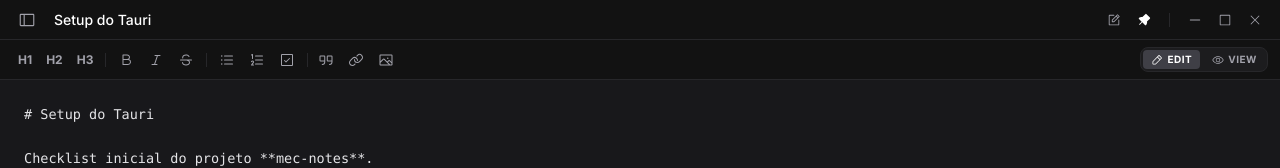
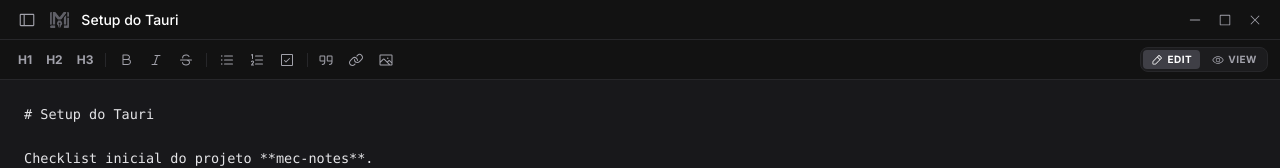
Before and after one commit to devcarloshenrique/mec-notes, a React (Vite) app: page / in a window 1280 px wide. Both pictures are taken after a click on the button 260 px from the left and 19 px from the top of the page. Shown: the top 168 px of the page. Built offline with nearby package versions, Linux system fonts and the light colour scheme.

Commit message:
feat(titlebar): remove pin action buttons from titlebar and display app logo when collapsed

```diff
--- a/src/App.tsx
+++ b/src/App.tsx
@@ -455,8 +455,6 @@ Checklist inicial do projeto **mec-notes**.
           onCloseToTray={handleCloseToTray}
           onToggleSidebar={() => setIsSidebarOpen((prev) => !prev)}
           isSidebarOpen={isSidebarOpen}
-          onTogglePin={handleTogglePin}
-          onOpenSticky={handleOpenSticky}
         />
 
         {loading ? (
--- a/src/components/WindowTitlebar.tsx
+++ b/src/components/WindowTitlebar.tsx
@@ -1,5 +1,5 @@
 import React from "react";
-import { Minus, Square, X, SidebarSimple, PushPin, NotePencil } from "@phosphor-icons/react";
+import { Minus, Square, X, SidebarSimple } from "@phosphor-icons/react";
 import { Note } from "../services/db";
 
 type Props = {
@@ -11,8 +11,6 @@ type Props = {
   onCloseToTray: () => void;
   onToggleSidebar?: () => void;
   isSidebarOpen?: boolean;
-  onTogglePin?: (note: Note) => void;
-  onOpenSticky?: (note: Note) => void;
 };
 
 export const WindowTitlebar: React.FC<Props> = ({
@@ -24,24 +22,32 @@ export const WindowTitlebar: React.FC<Props> = ({
   onCloseToTray,
   onToggleSidebar,
   isSidebarOpen = true,
-  onTogglePin,
-  onOpenSticky,
 }) => {
   return (
     <header
       data-tauri-drag-region
       className="h-10 border-b border-app-border flex items-center justify-between px-3 shrink-0 select-none bg-app-dark cursor-move"
     >
-      {/* Lado Esquerdo: Botão Sidebar (se fechada) + Título da Nota Ativa */}
+      {/* Lado Esquerdo: Botão Sidebar (se fechada) + Logo (se fechada) + Título da Nota Ativa */}
       <div className="flex items-center gap-2 min-w-0 flex-1">
-        {!isSidebarOpen && onToggleSidebar && (
+        {!isSidebarOpen && (
+          <div className="flex items-center gap-1.5 shrink-0">
+            {onToggleSidebar && (
               <button
                 onClick={onToggleSidebar}
                 title="Mostrar barra lateral (Ctrl+B)"
-            className="hover:text-app-text text-app-icon transition-colors flex items-center p-1.5 rounded hover:bg-white/5"
+                className="hover:text-app-text text-app-icon transition-colors flex items-center p-1.5 rounded hover:bg-white/5 cursor-pointer"
               >
                 <SidebarSimple className="text-lg" />
               </button>
+            )}
+            <img
+              src="/logo_native.png"
+              alt="MEC Notes Logo"
+              className="h-4 w-auto select-none opacity-90 pointer-events-none ml-0.5"
+              draggable={false}
+            />
+          </div>
         )}
 
         {activeNote ? (
@@ -58,63 +64,30 @@ export const WindowTitlebar: React.FC<Props> = ({
         )}
       </div>
 
-      {/* Lado Direito: Ações da Nota e Controles da Janela */}
-      <div className="flex items-center gap-3 text-app-icon text-sm cursor-default">
-        {activeNote && (
-          <div className="flex items-center gap-1">
-            {onOpenSticky && (
-              <button
-                onClick={() => onOpenSticky(activeNote)}
-                title="Fixar na área de trabalho"
-                className="hover:text-white transition-colors p-1.5 hover:bg-white/10 rounded-md"
-              >
-                <NotePencil className="text-sm" />
-              </button>
-            )}
-            {onTogglePin && (
-              <button
-                onClick={() => onTogglePin(activeNote)}
-                title={activeNote.is_pinned ? "Desafixar do topo" : "Fixar no topo"}
-                className={`transition-colors p-1.5 hover:bg-white/10 rounded-md ${
-                  activeNote.is_pinned ? "text-white" : "hover:text-white"
-                }`}
-              >
-                <PushPin
-                  weight={activeNote.is_pinned ? "fill" : "regular"}
-                  className="text-sm"
-                />
-              </button>
-            )}
-          </div>
-        )}
-
-        <div className="w-px h-3.5 bg-app-border"></div>
-
-        {/* Controles da Janela (Minimizar, Maximizar/Modo Janela, Fechar) */}
-        <div className="flex items-center gap-1">
+      {/* Lado Direito: Apenas os Controles da Janela (Minimizar, Maximizar/Modo Janela, Fechar) */}
+      <div className="flex items-center gap-1 text-app-icon text-sm cursor-default">
         <button
           onClick={onMinimize}
           title="Minimizar"
-            className="hover:text-white transition-colors p-1.5 hover:bg-white/10 rounded-md"
+          className="hover:text-white transition-colors p-1.5 hover:bg-white/10 rounded-md cursor-pointer"
         >
           <Minus className="text-sm" />
         </button>
         <button
           onClick={onToggleMode}
           title={mode === "floating" ? "Expandir / Modo Janela" : "Modo Flutuante"}
-            className="hover:text-white transition-colors p-1.5 hover:bg-white/10 rounded-md"
+          className="hover:text-white transition-colors p-1.5 hover:bg-white/10 rounded-md cursor-pointer"
         >
           <Square className="text-sm" />
         </button>
         <button
           onClick={onCloseToTray}
           title="Fechar para a bandeja"
-            className="hover:text-red-500 transition-colors p-1.5 hover:bg-red-500/10 rounded-md"
+          className="hover:text-red-500 transition-colors p-1.5 hover:bg-red-500/10 rounded-md cursor-pointer"
         >
           <X className="text-sm" />
         </button>
       </div>
-      </div>
     </header>
   );
 };
```
Lines whose indentation alone changed are shown as unchanged.
